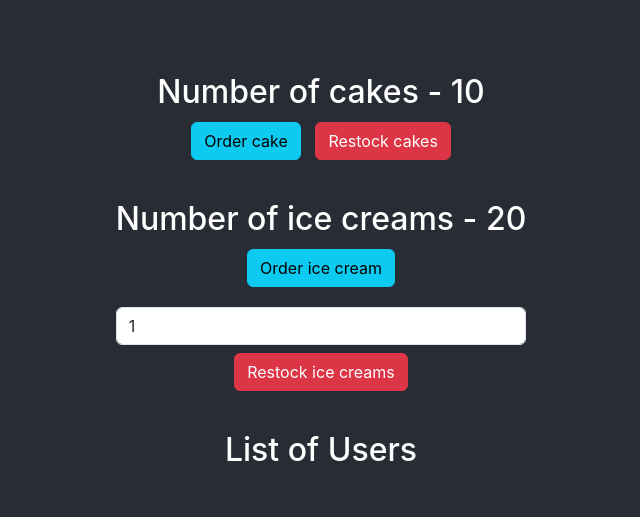
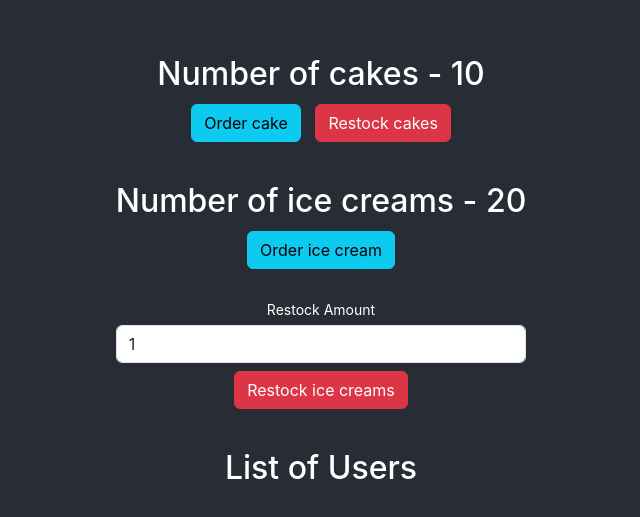
Before and after one commit to amontalvof/react-reduxtoolkit-demo, a React (Create React App) app: page / in a window 1280 px wide. Shown: the part 125-642 px from the top of the page, without its empty margins (319-959 px from the left). Built offline with nearby package versions, Linux system fonts and the light colour scheme.

Commit message:
fix: added input label

```diff
--- a/src/components/IceCreamView.jsx
+++ b/src/components/IceCreamView.jsx
@@ -18,8 +18,16 @@ const IceCreamView = () => {
             >
                 Order ice cream
             </button>
+            <br />
+            <label
+                style={{ margin: '30px 10px 0', fontSize: '14px' }}
+                htmlFor="restock-input"
+            >
+                Restock Amount
+            </label>
             <input
-                style={{ margin: '20px 0 5px' }}
+                id="restock-input"
+                style={{ margin: '0 0 5px' }}
                 className="form-control"
                 type="number"
                 value={value}
```
